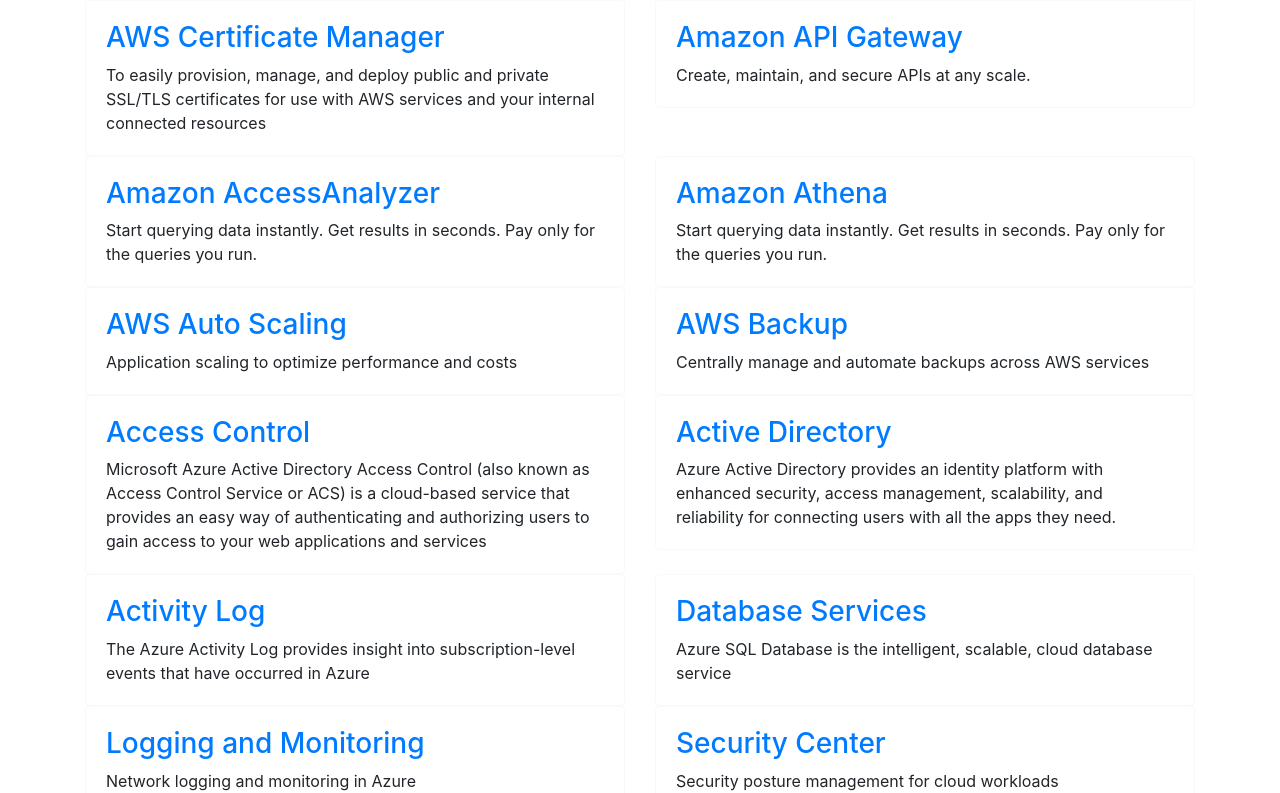
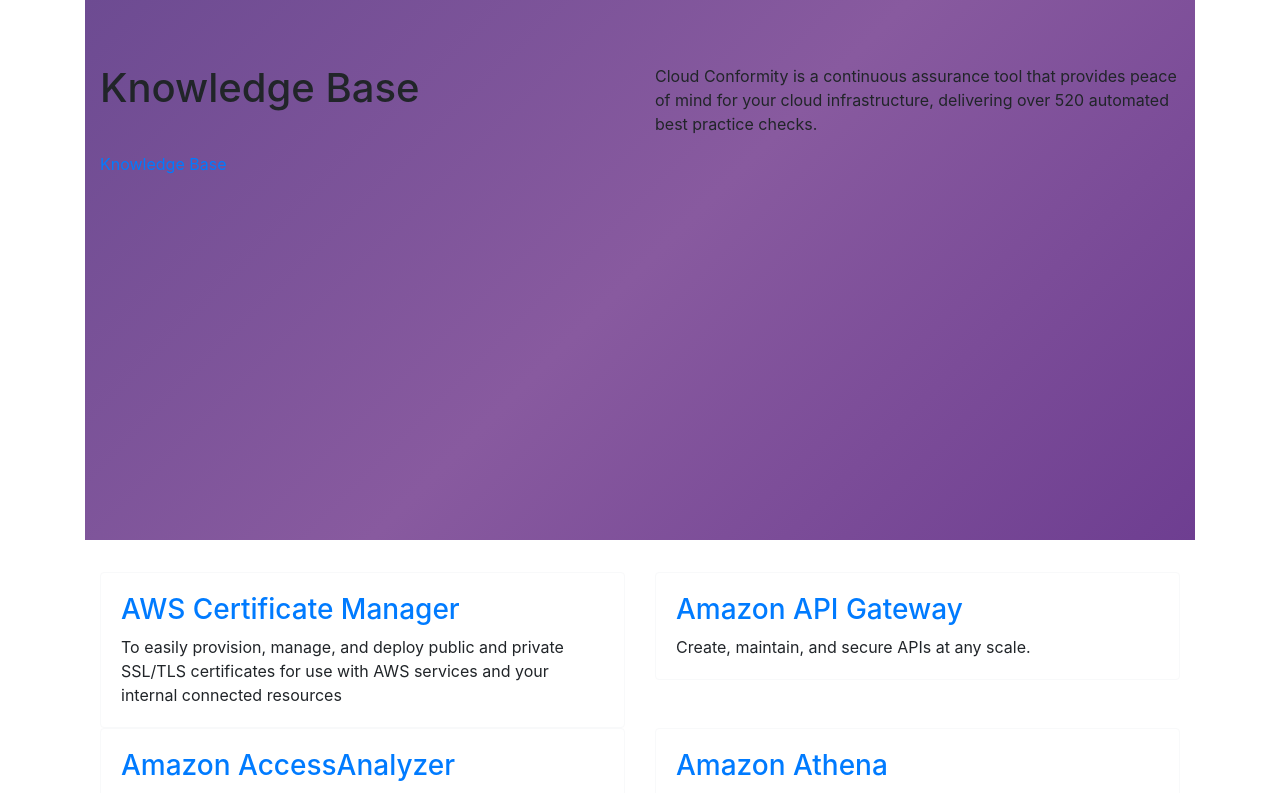
Before and after one commit to FrancisLin8993/CloudConformityAssignments, a React (Create React App) app: page / in a window 1280 px wide. Shown: the top 793 px of the page. Built offline with nearby package versions, Linux system fonts and the light colour scheme; no server answers.

Commit message:
setup the most basic of content header

```diff
--- a/src/components/App.js
+++ b/src/components/App.js
@@ -1,4 +1,5 @@
 import React from 'react';
+import Container from 'react-bootstrap/Container';
 import './App.css';
 import BodyWrapper from './bodyWrapper/BodyWrapper';
 import HeaderWrapper from './headerWrapper/HeaderWrapper';
@@ -6,11 +7,11 @@
 
 function App() {
   return (
-    <div className="App">
+    <Container className="App">
       <HeaderWrapper />
       <BodyWrapper />
       <FooterWrapper />
-    </div>
+    </Container>
   );
 }
 
--- a/src/components/contentHeader/ContentHeader.css
+++ b/src/components/contentHeader/ContentHeader.css
@@ -0,0 +1,14 @@
+.ContentHeader {
+  overflow: hidden;
+  height: 540px;
+  background: #6d4b92;
+  background: -webkit-gradient(
+    left top,
+    right bottom,
+    color-stop(0%, #6d4b92),
+    color-stop(50%, #885a9f),
+    color-stop(100%, #6e3e91)
+  );
+  background: linear-gradient(135deg, #6d4b92 0%, #885a9f 50%, #6e3e91 100%);
+  filter: progid:DXImageTransform.Microsoft.gradient( startColorstr='#6d4b92', endColorstr='#6e3e91', GradientType=1 );
+}
--- a/src/components/contentHeader/ContentHeader.js
+++ b/src/components/contentHeader/ContentHeader.js
@@ -1,8 +1,38 @@
 import React from 'react';
+import Jumbotron from 'react-bootstrap/Jumbotron';
+import Container from 'react-bootstrap/Container';
+import Row from 'react-bootstrap/Row';
+import Col from 'react-bootstrap/Col';
+import './ContentHeader.css';
+import { KNOWLEDGE_BASE_URL } from '../../utils/helpers';
 
 function ContentHeader() {
   return (
-    <div></div>
+    <div>
+      <Jumbotron fluid className="ContentHeader">
+        <Container fluid className="article">
+          <Row>
+            <Col>
+              <h1>Knowledge Base</h1>
+            </Col>
+            <Col>
+              <p>
+                Cloud Conformity is a continuous assurance tool that provides
+                peace of mind for your cloud infrastructure, delivering over 520
+                automated best practice checks.
+              </p>
+            </Col>
+          </Row>
+          <Row>
+            <Col>
+              <span>
+                <a href={KNOWLEDGE_BASE_URL}>Knowledge Base</a>
+              </span>
+            </Col>
+          </Row>
+        </Container>
+      </Jumbotron>
+    </div>
   );
 }
 
--- a/src/index.css
+++ b/src/index.css
@@ -1,13 +1,14 @@
 body {
+  font-family: 'Roboto', Arial, 'Helvetica Neue', Helvetica, sans-serif;
+  font-size: 16px;
+  font-weight: 400;
+  color: #6b7c94;
   margin: 0;
-  font-family: -apple-system, BlinkMacSystemFont, 'Segoe UI', 'Roboto', 'Oxygen',
-    'Ubuntu', 'Cantarell', 'Fira Sans', 'Droid Sans', 'Helvetica Neue',
-    sans-serif;
-  -webkit-font-smoothing: antialiased;
-  -moz-osx-font-smoothing: grayscale;
+  padding: 0;
+  overflow-x: hidden;
+  background-color: #fff;
 }
 
 code {
-  font-family: source-code-pro, Menlo, Monaco, Consolas, 'Courier New',
-    monospace;
+  font-family: 'Roboto', Arial, 'Helvetica Neue', Helvetica, sans-serif;
 }
```
Also changed, not shown: 1 other file (tests, documents, lock files or other folders).
